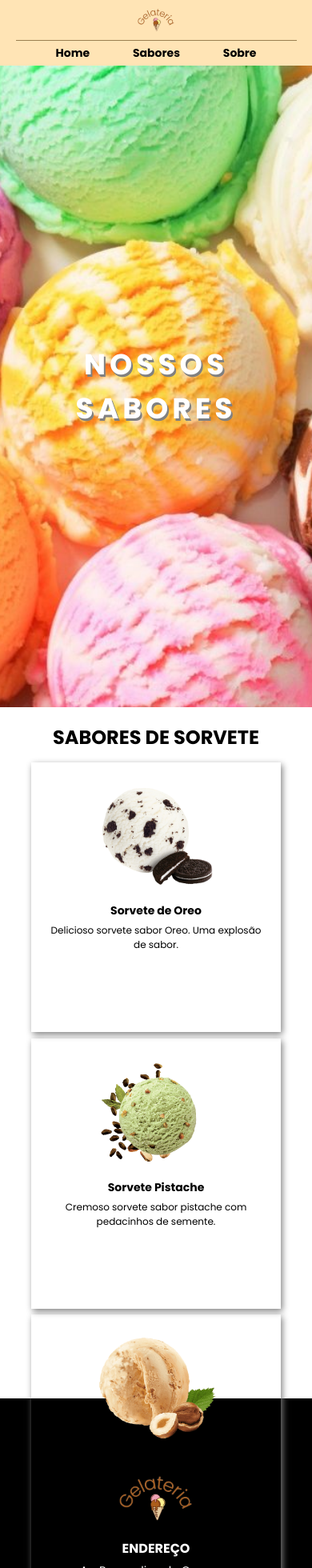
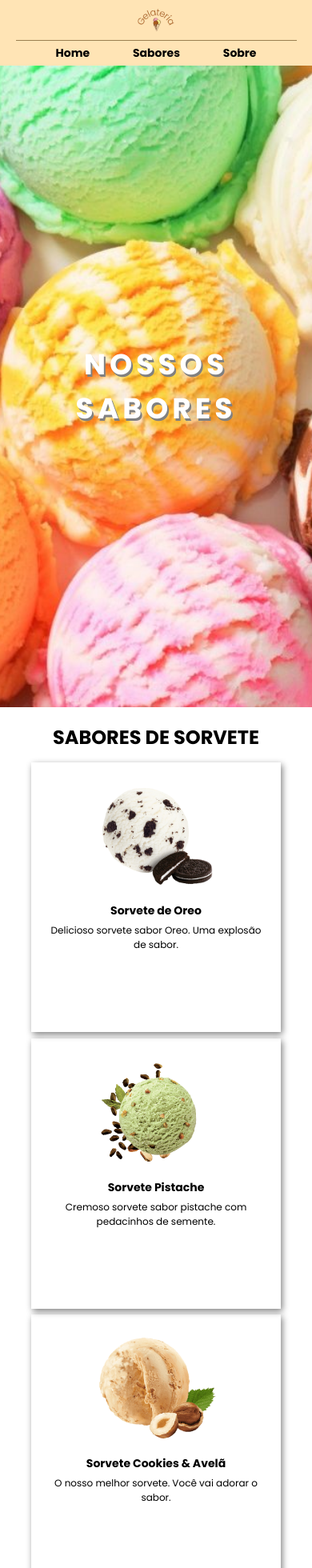
Before and after one commit to xtirian/sorveteriaprojeto, a React (Create React App) app: page /sabores in a window 390 px wide. Shown: the top 1960 px of the page at 80% size. Built offline with nearby package versions, Linux system fonts and the light colour scheme.

Commit message:
corrigindo bug

```diff
--- a/src/paginas/sabores/style.css
+++ b/src/paginas/sabores/style.css
@@ -48,4 +48,5 @@ h1 {
 
 @media screen and (max-width:768px) {
     .card {max-width: 80%; margin: 1% auto; padding: 5%;}
+    .sabores-container {height: auto;}
 }
```
